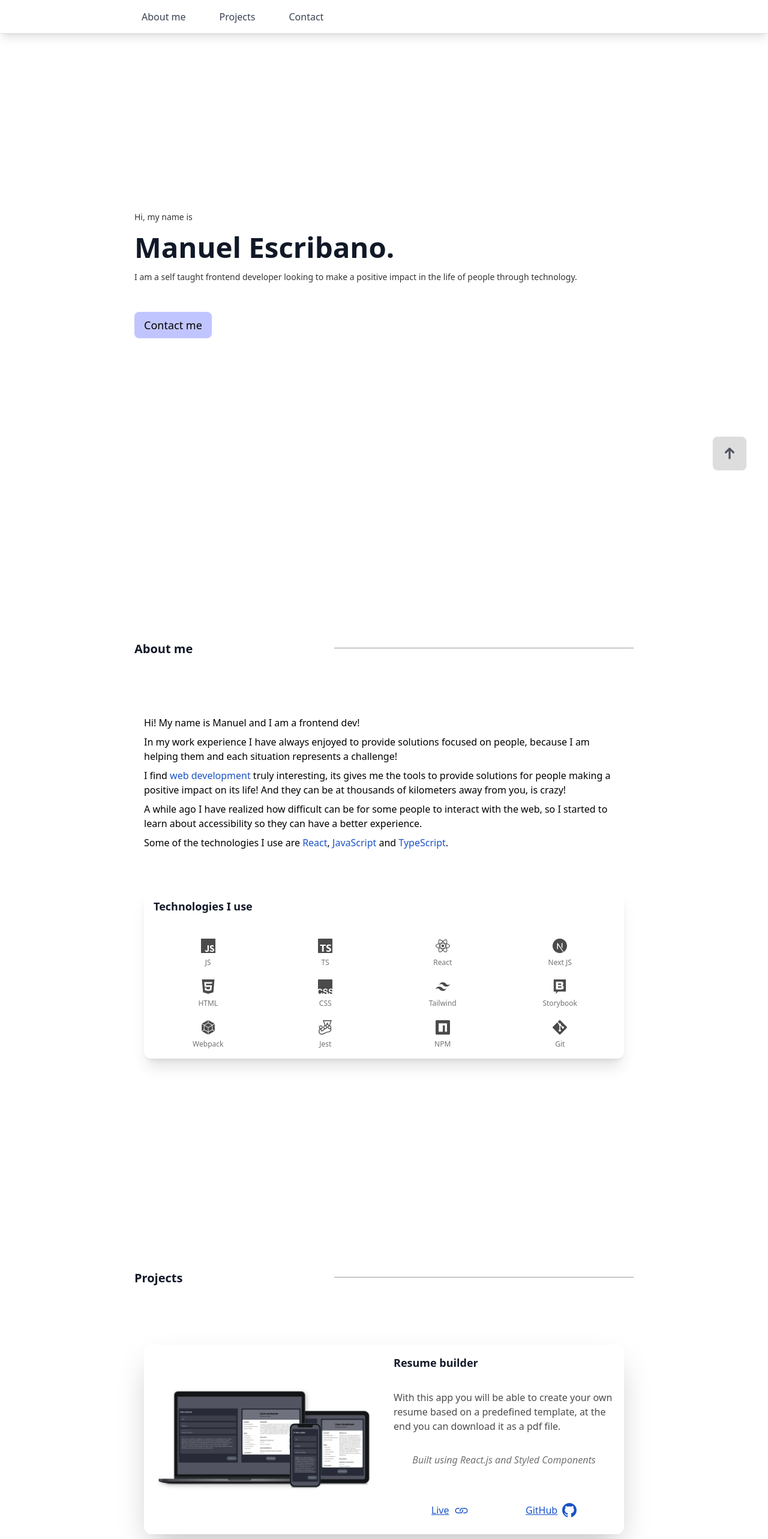
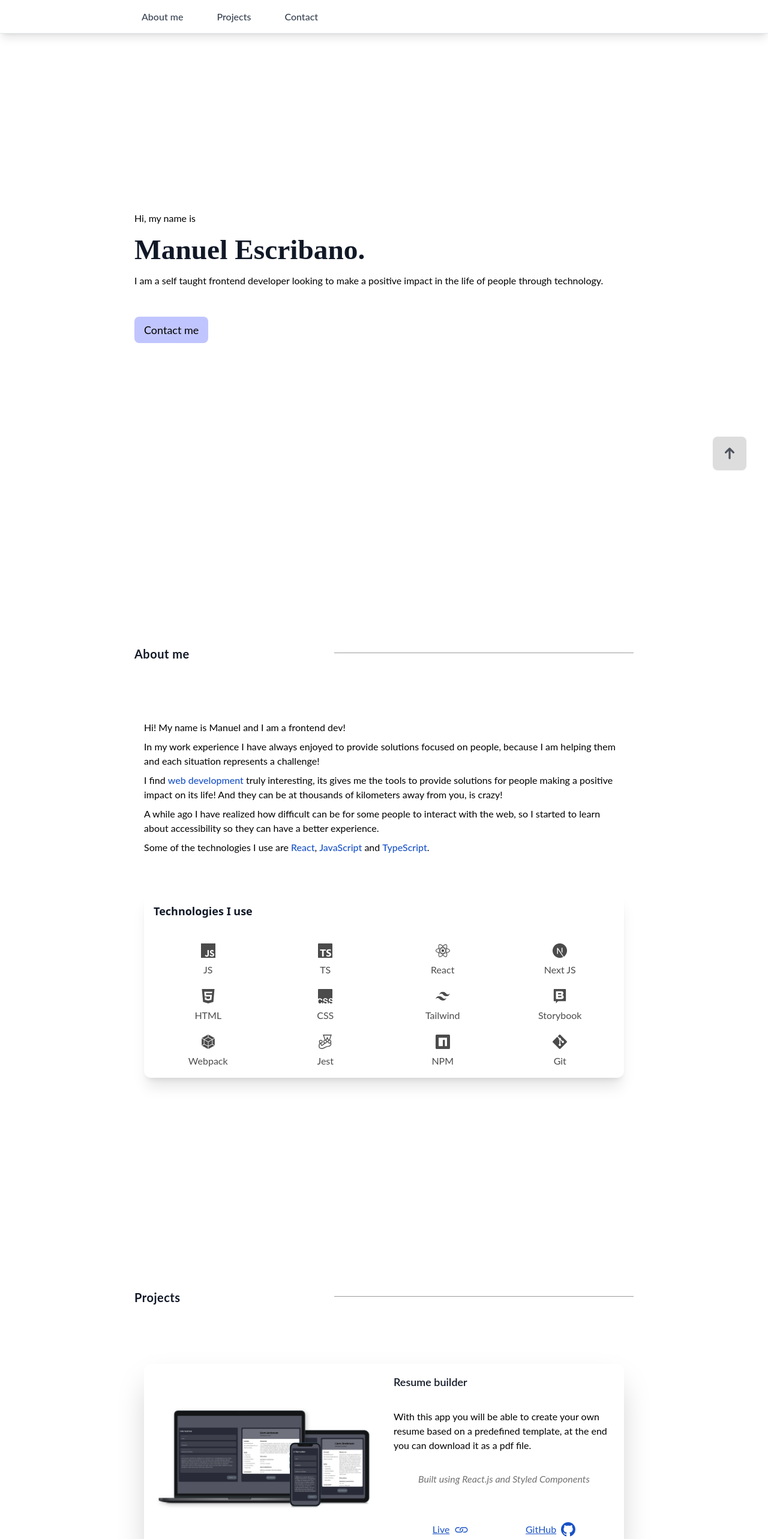
Before and after one commit to LPRegen/portfolio, a Next.js app: page / in a window 1280 px wide. Shown: the top 2566 px of the page at 60% size. Built offline with nearby package versions, Linux system fonts and the light colour scheme.

Commit message:
refactor: add font family

```diff
--- a/components/Contact.tsx
+++ b/components/Contact.tsx
@@ -4,7 +4,7 @@ import { Button } from './Button';
 
 export function ContactForm() {
   const [state, handleSubmit] = useForm('mnqwwopk');
-  const containerStyle = 'flex flex-col gap-2';
+  const containerStyle = 'grid gap-2';
 
   const ContactButton = () => {
     let formState = 'Submit';
@@ -36,7 +36,7 @@ export function ContactForm() {
     return (
       <form
         onSubmit={handleSubmit}
-        className="flex flex-col gap-4 p-4 rounded-xl shadow-2xl"
+        className="grid gap-4 p-4 rounded-xl shadow-2xl font-lato"
       >
         <div className={containerStyle}>
           <label htmlFor="name" className={labelStyle}>
--- a/components/Footer.tsx
+++ b/components/Footer.tsx
@@ -27,7 +27,8 @@ export const Footer = () => {
     },
   ];
 
-  const footerItem = 'py-1 my-2 text-black hover:opacity-80 active:underline';
+  const footerItem =
+    'py-1 my-2 text-black hover:opacity-80 active:underline font-lato';
 
   const Sections = ({ item }: { item: Items }) => (
     <li>
--- a/components/Hero.tsx
+++ b/components/Hero.tsx
@@ -4,22 +4,24 @@ import { Paragraph } from './Paragraph';
 
 export const Hero = () => {
   const heroStyles = 'flex flex-col gap-4 my-32 sm:pt-32 sm:gap-6';
-  const textStyles = 'text-sm opacity-80';
+  const textStyles = 'opacity-80';
   const contactStyles =
     'bg-primary-200/80 rounded-lg px-4 py-2 text-lg mr-auto my-6 hover:bg-primary-500/70 focus:outline-none focus:ring focus:ring-primary-400';
 
   return (
     <div className={heroStyles}>
-      <Paragraph className={`${textStyles}`}>Hi, my name is</Paragraph>
-      <Title as="h1" className="text-hero">
+      <Paragraph className={`${textStyles} font-lato`}>
+        Hi, my name is
+      </Paragraph>
+      <Title as="h1" className="text-hero font-montserrat">
         Manuel Escribano.
       </Title>
-      <Paragraph className={`${textStyles} max-w-[740px]`}>
+      <Paragraph className={`${textStyles} max-w-[740px] font-lato`}>
         I am a self taught frontend developer looking to make a positive impact
         in the life of people through technology.
       </Paragraph>
       <Link href="#contact">
-        <a className={contactStyles}>Contact me</a>
+        <a className={`${contactStyles} font-lato`}>Contact me</a>
       </Link>
     </div>
   );
--- a/components/Navbar.tsx
+++ b/components/Navbar.tsx
@@ -42,7 +42,7 @@ const Navbar = () => {
   // TODO close menu when an item is clicked.
 
   return (
-    <nav>
+    <nav className="font-lato">
       <Menu
         as="div"
         className={`${wrapperStyle} md:hidden lg:hidden xl:hidden 2xl:hidden`}
--- a/components/Paragraph.tsx
+++ b/components/Paragraph.tsx
@@ -4,5 +4,7 @@ interface ParagraphProps extends React.HTMLAttributes<HTMLParagraphElement> {
 }
 
 export const Paragraph = ({ children, ...props }: ParagraphProps) => (
-  <p {...props}>{children}</p>
+  <p {...props} className="font-lato">
+    {children}
+  </p>
 );
--- a/components/Projects.tsx
+++ b/components/Projects.tsx
@@ -43,7 +43,7 @@ const projectList: Project[] = [
 
 export const Projects = () => {
   const containerStyles =
-    'grid grid-rows-2 shadow-2xl rounded-xl md:grid-rows-none md:grid-cols-2';
+    'grid grid-rows-2 shadow-2xl rounded-xl md:grid-rows-none md:grid-cols-2 font-lato';
 
   const Links = ({ live, repo }: { live: string; repo: string }) => {
     const anchorStyle = 'flex gap-2 text-primary-800/90 underline p-3';
--- a/components/Wrapper.tsx
+++ b/components/Wrapper.tsx
@@ -17,7 +17,7 @@ export const SectionWrapper = ({
 
   return (
     <div id={id} className={`${wrapperStyle}`}>
-      <Title as="h2" after className="pb-8 mt-8">
+      <Title as="h2" after className="pb-8 mt-8 font-lato tracking-wide">
         {title}
       </Title>
       <div className={`${wrapperStyle} ${className} px-4`}>{children}</div>
--- a/tailwind.config.js
+++ b/tailwind.config.js
@@ -8,6 +8,10 @@ module.exports = {
   ],
   theme: {
     extend: {
+      fontFamily: {
+        montserrat: ['Montserrat'],
+        lato: ['Lato'],
+      },
       fontSize: {
         hero: 'clamp(1.5rem, 1.8852rem + 1.3456vw, 3.5rem)',
       },
```
